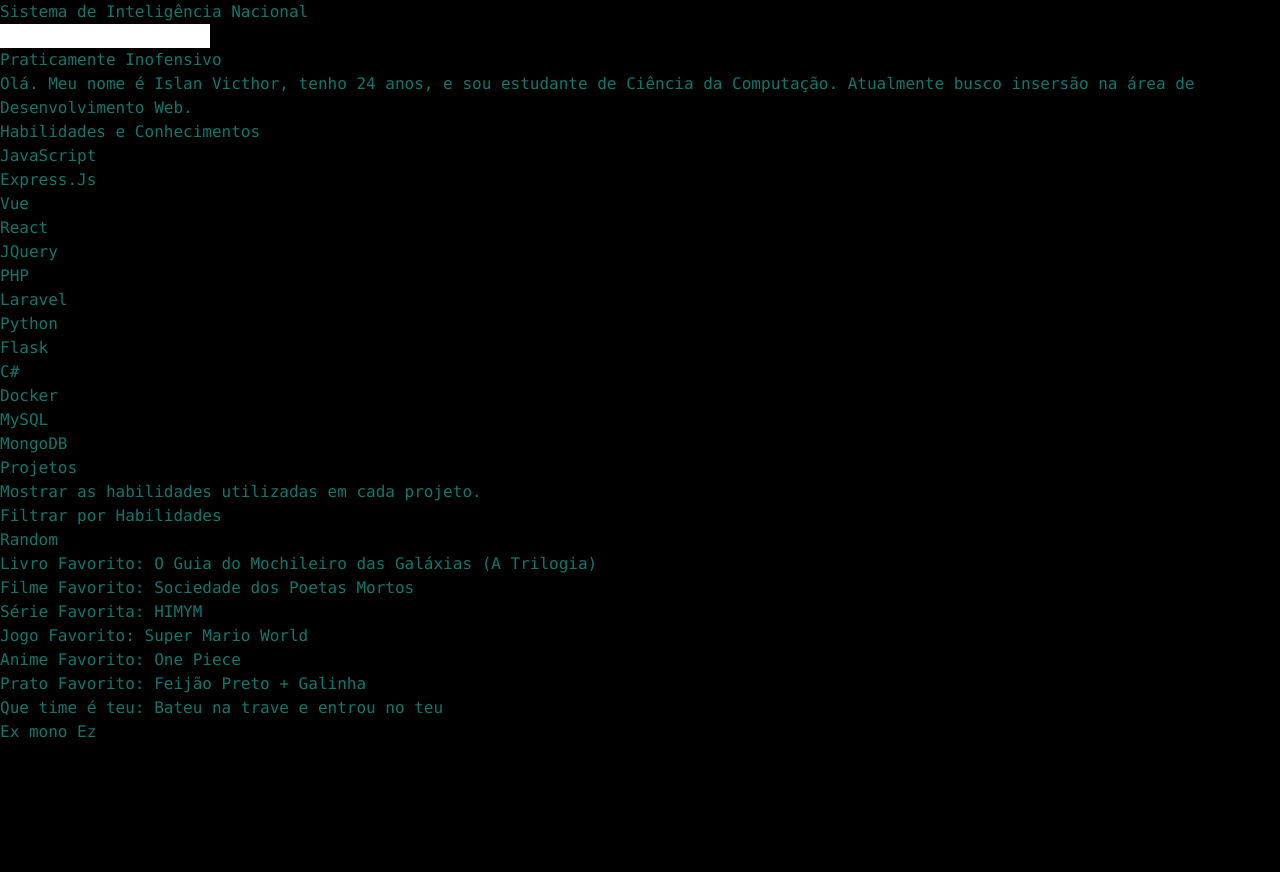
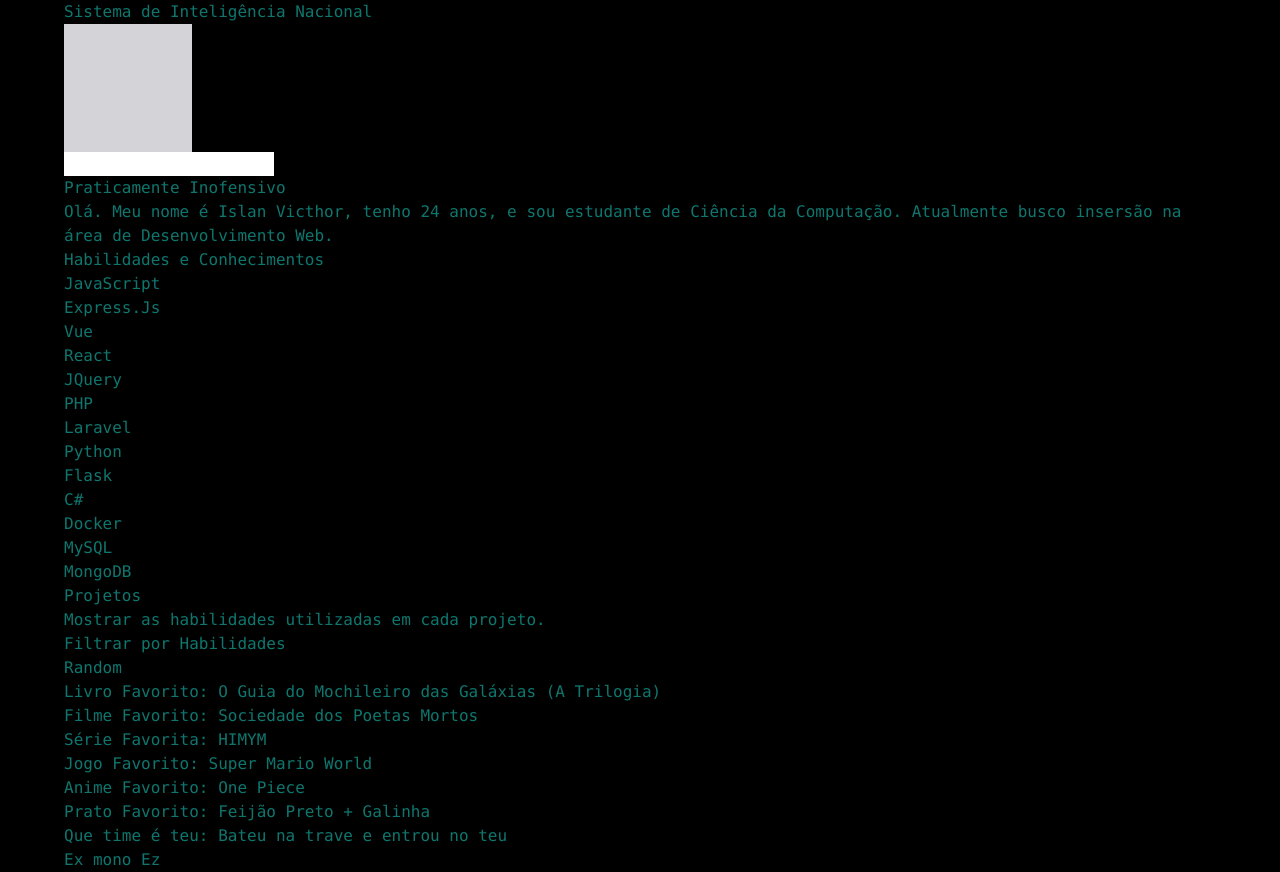
Before and after one commit to Islan42/Islan42.github.io, a plain HTML site: page index.html in a window 1280 px wide. Before the commit the page ends 800 px from the top, so only its background shows below. Drawn offline with nearby package versions, Linux system fonts and the light colour scheme.

Commit message:
Basic theme better

```diff
--- a/index.html
+++ b/index.html
@@ -7,7 +7,9 @@
 		<title>Perfil</title>
 	</head>
 	<body class="bg-black text-teal-700 font-mono">
+		<main class="max-w-6xl m-auto">
 			<h1>Sistema de Inteligência Nacional</h1>
+			<div class="w-32 h-32 bg-zinc-300"></div>
 			<form action="/">
 				<input type="text">
 			</form>
@@ -44,5 +46,6 @@
 				<li>Que time é teu: Bateu na trave e entrou no teu</li>
 				<li>Ex mono Ez</li>
 			</ul>
+		</main>
 	</body>
 </html>
```
Lines whose indentation alone changed are shown as unchanged.
